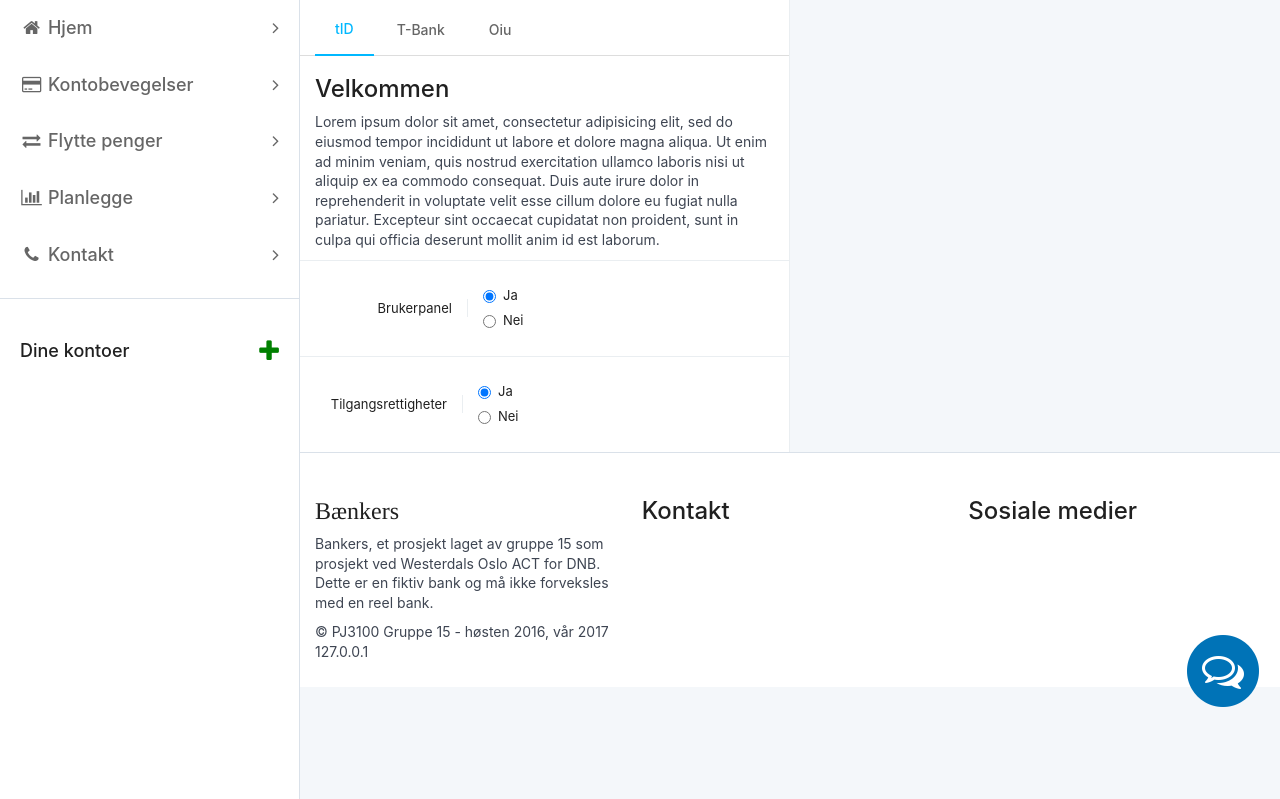
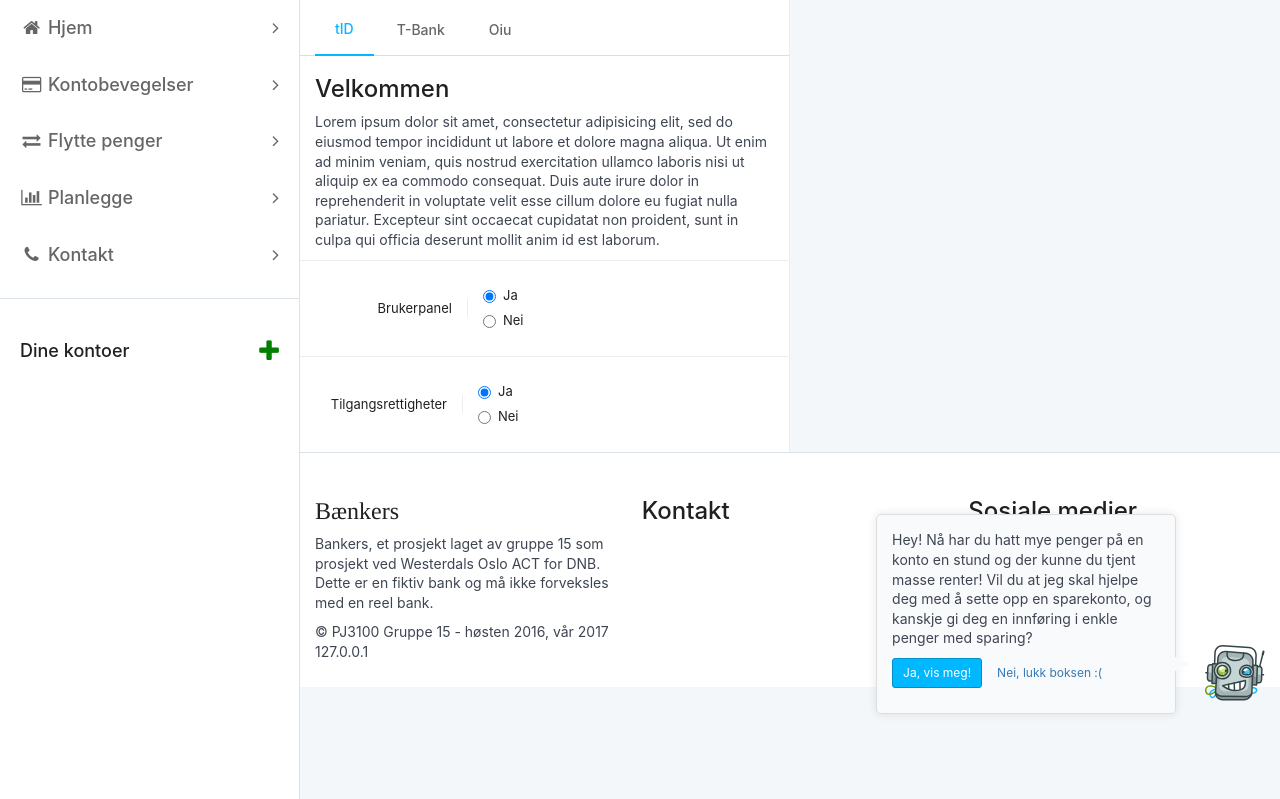
Before and after one commit to MathiasOki/Bankers, a PHP site: page /accounts.php in a window 1280 px wide. Shown: the part 71-870 px from the top of the page. Run offline with PHP 8.4, Linux system fonts and the light colour scheme; data that the repository does not hold is empty; some web fonts are replaced.

Commit message:
Added bot an speetch bubble instead of support button.

```diff
--- a/assets/common/css/stylesheet.scss
+++ b/assets/common/css/stylesheet.scss
@@ -18,6 +18,28 @@ $primary-color: rgba(0, 184, 255, 1);
 	80% { -webkit-transform: translate(-1px, -1px) rotate(1deg); }
 	90% { -webkit-transform: translate(2px, 2px) rotate(0deg); }
 	100% { -webkit-transform: translate(1px, -2px) rotate(-1deg); }
+}
+
+@mixin speech-bubble($size, $background){
+	background: $background;
+	display: inline-block;
+	padding: $size;
+	position: relative;
+	margin-left: $size;
+	border-radius: 5px;
+	max-width: 300px;
+
+	&:after{
+		content: '';
+		position: absolute;
+		right: -$size;
+		top: 75%;
+		transform: translateY(-50%);
+		-webkit-transform: translateY(-50%);
+		border-top: ($size / 2) solid transparent;
+		border-left: $size solid $background;
+		border-bottom: ($size / 2) solid transparent;
+	}
 }
 
 /*
@@ -138,6 +160,16 @@ h6.border:after {
 	bottom: 15px;
 	right: 15px;
 	z-index: 100;
+
+	img {
+		margin-left: 25px;
+	}
+
+	.speech-bubble {
+	   @include speech-bubble(15px, rgb(249, 250, 252));
+	   border: 1px solid #dbdee0;
+	   box-shadow: 0 0 10px rgba(0,0,0,.1);
+	}
 }
 
 .dropdown:hover .dropdown-menu {
--- a/assets/common/inc/navbar.php
+++ b/assets/common/inc/navbar.php
@@ -31,8 +31,8 @@
 </nav>
 
 <div class="support-btn">
-	<a href="#"><span class="fa-stack fa-3x">
-		<i class="fa fa-circle fa-stack-2x text-blue"></i>
-		<i class="fa fa-comments-o fa-stack-1x fa-inverse"></i>
-	</span></a>
+	<div class="speech-bubble">
+		<p>Hey! Nå har du hatt mye penger på en konto en stund og der kunne du tjent masse renter! Vil du at jeg skal hjelpe deg med å sette opp en sparekonto, og kanskje gi deg en innføring i enkle penger med sparing?</p>
+		<p><a href="#" class="btn btn-sm btn-bankers">Ja, vis meg!</a> <a href="#" class="btn btn-sm btn-link">Nei, lukk boksen :(</a></p></div>
+	<?=$bot->reveal('img', 31)?>
 </div>
--- a/class/Bot.php
+++ b/class/Bot.php
@@ -11,7 +11,7 @@ class Bot{
 
     private static $instance;
 
-	private static $maskotID = [1,2,3,4,5,6,7,8,9,10,11,12,13,14,15,16,17,18,19,20,21,22,23,24,25,26,27,28,29,30];
+	private static $maskotID = [1,2,3,4,5,6,7,8,9,10,11,12,13,14,15,16,17,18,19,20,21,22,23,24,25,26,27,28,29,30,31];
 
     public static function init(){
         if(self::$instance == NULL){
@@ -39,7 +39,7 @@ class Bot{
 		return ('<img src="assets/common/img/maskot/' . $id . '.svg">');
 	}
 
-	public function reveal($type, $id, $title, $text, $url, $btnTitle){
+	public function reveal($type, $id, $title = "", $text = "", $url = "#", $btnTitle = ""){
 		if($type == 'alert'){
 return ('
 <div class="row">
```
Also changed, not shown: assets/common/css/stylesheet.min.css, assets/common/img/maskot/31.svg (added).
